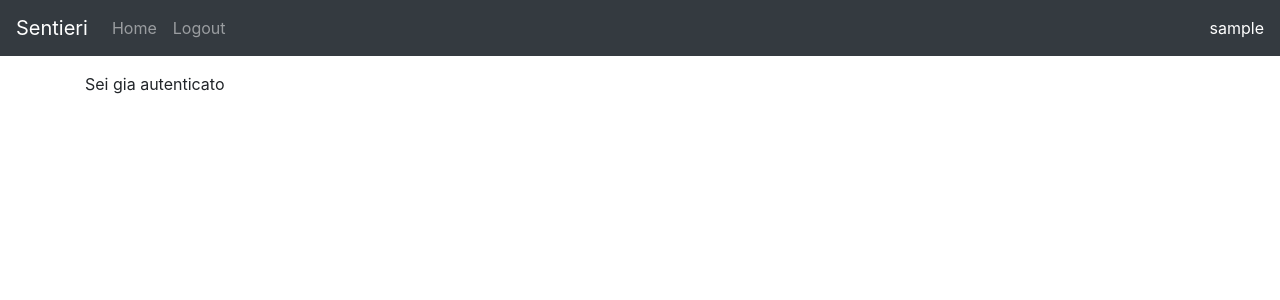
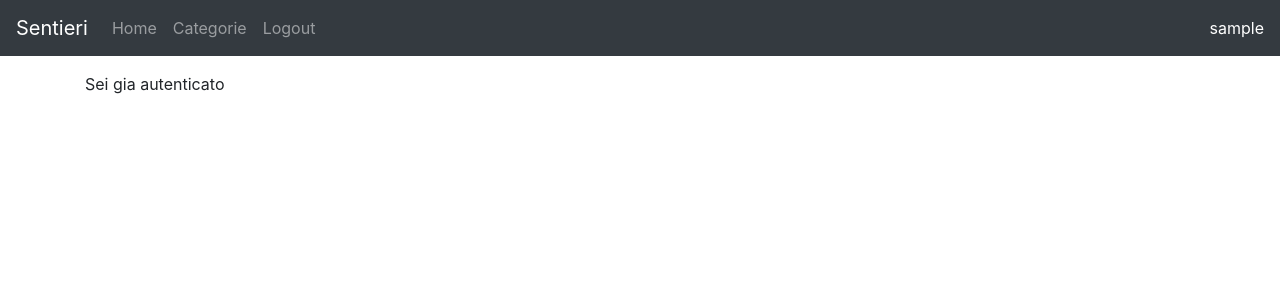
Before and after one commit to danielevezz/sentieri, a Django app: page /sentieri/creazione/ in a window 1280 px wide. Shown: the top 300 px of the page. Run offline with Django 3.2, Linux system fonts and the light colour scheme; the visitor is signed in with stand-in values (Sample User, id 1); some libraries are stand-ins or nearby versions.

Commit message:
Sistemata navbar e logout

```diff
--- a/sentieri/settings.py
+++ b/sentieri/settings.py
@@ -31,13 +31,13 @@ ALLOWED_HOSTS = []
 # Application definition
 
 INSTALLED_APPS = [
-    'django.contrib.admin',
     'django.contrib.auth',
     'django.contrib.contenttypes',
     'django.contrib.sessions',
     'django.contrib.messages',
     'django.contrib.staticfiles',
-    'sentieriApp'
+    'sentieriApp',
+    'django.contrib.admin'
 ]
 
 MIDDLEWARE = [
--- a/sentieriApp/templates/sentieriApp/blocks/navbar.html
+++ b/sentieriApp/templates/sentieriApp/blocks/navbar.html
@@ -10,12 +10,19 @@
         <a class="nav-link" href="{% url "index" %}">Home
           <span class="sr-only">(current)</span>
         </a>
-      </li>
+        </li>
         <li class="nav-item">
-        <a class="nav-link" href="{% url "logout" %}">Logout
-          <span class="sr-only">(current)</span>
-        </a>
-      </li>
+            <a class="nav-link" href="{% url "selezionaCategorie" %}">Categorie
+            <span class="sr-only">(current)</span>
+            </a>
+        </li>
+        {% if user.is_authenticated %}
+            <li class="nav-item">
+            <a class="nav-link" href="{% url "logout" %}">Logout
+              <span class="sr-only">(current)</span>
+            </a>
+          </li>
+        {% endif %}
     </ul>
     <span class="navbar-text white-text">
         {% if user.is_authenticated %}
```
